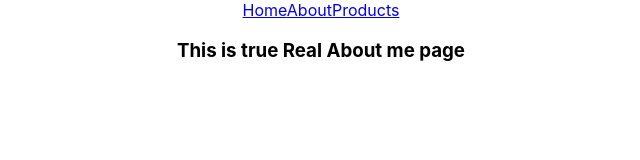
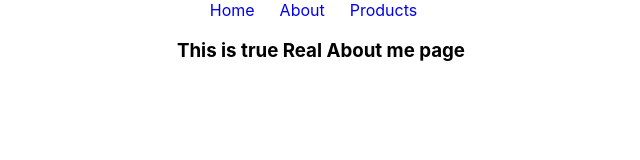
Before and after one commit to Sajjatul21/Milestone-9_React-Router-And-States, a React (Create React App) app in the folder 52 Simple React Router Examples/explore-routes/: page /about in a window 1280 px wide. Shown: the top 160 px of the page, without its empty margins (319-959 px from the left). Built offline with nearby package versions, Linux system fonts and the light colour scheme.

Commit message:
আমরা inspect করে Home/ About এগুলার উপর মাউচ রাখণে দেখবো
এগুরা ancor tag হয়ে গেছে

```diff
--- /dev/null
+++ b/52 Simple React Router Examples/explore-routes/src/components/Header/Header.css
@@ -0,0 +1,10 @@
+.header a {
+    text-decoration: none;
+    margin-right: 15px;
+    padding: 2px 5px;
+}
+
+.header a:hover {
+    background-color: lightcoral;
+    border-radius: 3px;
+}
--- a/52 Simple React Router Examples/explore-routes/src/components/Header/Header.js
+++ b/52 Simple React Router Examples/explore-routes/src/components/Header/Header.js
@@ -1,9 +1,10 @@
 import React from 'react';
 import { Link } from 'react-router-dom';
+import "./Header.css";
 
 const Header = () => {
     return (
-        <div>
+        <div className='header'>
             <Link to='/home'>Home</Link>
             <Link to='/about'>About</Link>
             <Link to='/products'>Products</Link>
```
